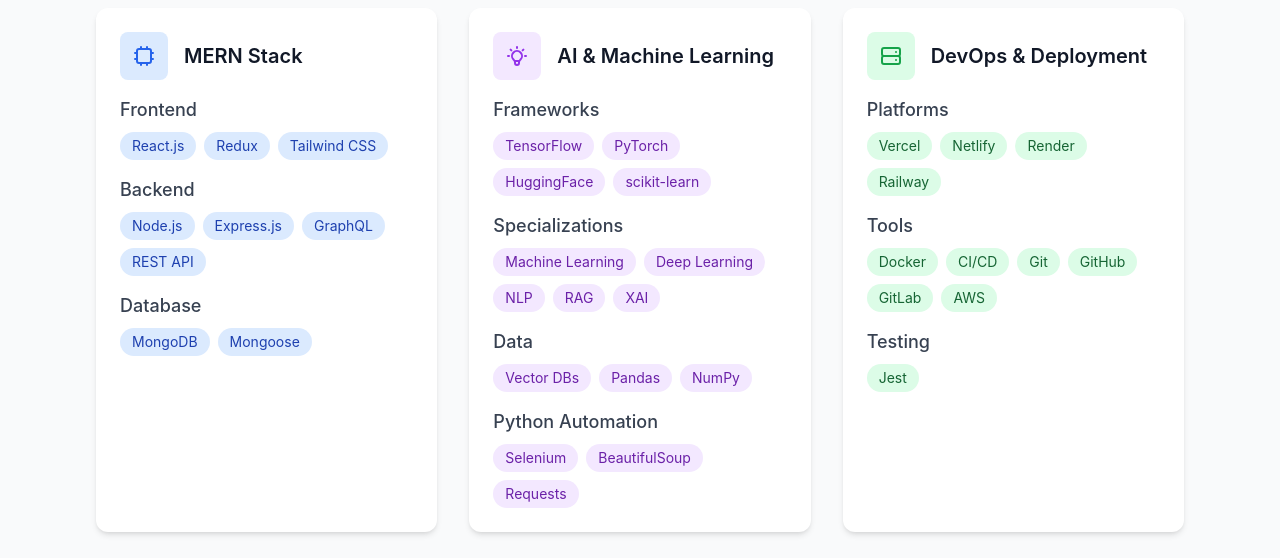
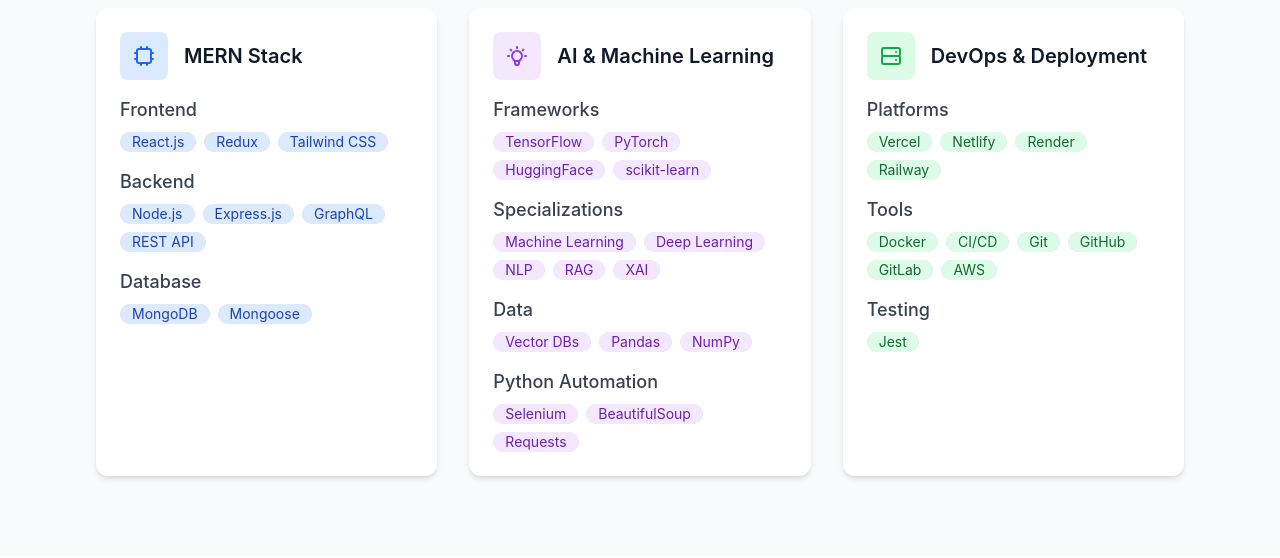
Before and after one commit to waqasAnsari-dev/Waqas_Portfolio, a React (Create React App) app: page / in a window 1280 px wide. Shown: the part 1020-1578 px from the top of the page. Built offline with nearby package versions, Linux system fonts and the light colour scheme; the HTML template or start-up script is replaced by a standard one.

Commit message:
Addedd some new Css edits

```diff
--- a/src/App.css
+++ b/src/App.css
@@ -99,3 +99,27 @@
 .animation-delay-4000 {
     animation-delay: 4s;
 }
+
+/* Animated gradient for borders */
+.border-gradient {
+    background: linear-gradient(270deg, #68802fff, #f472b6, #f472b6, #000000); /* your colors */
+    background-size: 600% 600%;
+}
+
+@keyframes animatedBorder {
+    0% {
+        background-position: 0% 50%;
+    }
+
+    50% {
+        background-position: 100% 50%;
+    }
+
+    100% {
+        background-position: 0% 50%;
+    }
+}
+
+.animate-animatedBorder {
+    animation: animatedBorder 5s linear infinite;
+}
--- a/src/components/Skills.js
+++ b/src/components/Skills.js
@@ -1,4 +1,5 @@
 import React from 'react';
+import '../App.css'; // Make sure to import the CSS for animation
 
 const Skills = () => {
     const skillsData = [
@@ -10,12 +11,12 @@
                 </svg>
             ),
             categories: [
-        { name: 'Frontend', skills: ['React.js',  'Redux', 'Tailwind CSS'] },
+                { name: 'Frontend', skills: ['React.js', 'Redux', 'Tailwind CSS'] },
                 { name: 'Backend', skills: ['Node.js', 'Express.js', 'GraphQL', 'REST API'] },
                 { name: 'Database', skills: ['MongoDB', 'Mongoose'] },
             ],
             bgColor: 'bg-blue-100 dark:bg-blue-900/30',
-      textColor: 'text-blue-800 dark:text-blue-400',
+            textColor: 'text-blue-800 dark:text-violet-200/100',
         },
         {
             title: 'AI & Machine Learning',
@@ -28,10 +29,10 @@
                 { name: 'Frameworks', skills: ['TensorFlow', 'PyTorch', 'HuggingFace', 'scikit-learn'] },
                 { name: 'Specializations', skills: ['Machine Learning', 'Deep Learning', 'NLP', 'RAG', 'XAI'] },
                 { name: 'Data', skills: ['Vector DBs', 'Pandas', 'NumPy'] },
-        {name:'Python Automation',skills:['Selenium','BeautifulSoup','Requests'] }
+                { name: 'Python Automation', skills: ['Selenium', 'BeautifulSoup', 'Requests'] }
             ],
             bgColor: 'bg-purple-100 dark:bg-purple-900/30',
-      textColor: 'text-purple-800 dark:text-purple-400',
+            textColor: 'text-purple-800 dark:text-yellow-400',
         },
         {
             title: 'DevOps & Deployment',
@@ -42,8 +43,8 @@
             ),
             categories: [
                 { name: 'Platforms', skills: ['Vercel', 'Netlify', 'Render', 'Railway'] },
-        { name: 'Tools', skills: ['Docker', 'CI/CD', 'Git','GitHub','GitLab', 'AWS'] },
-        { name: 'Testing', skills: ['Jest', ] },
+                { name: 'Tools', skills: ['Docker', 'CI/CD', 'Git', 'GitHub', 'GitLab', 'AWS'] },
+                { name: 'Testing', skills: ['Jest'] },
             ],
             bgColor: 'bg-green-100 dark:bg-green-900/30',
             textColor: 'text-green-800 dark:text-green-400',
@@ -67,8 +68,13 @@
                                         <h4 className="text-lg font-medium text-gray-700 dark:text-gray-300 mb-2">{category.name}</h4>
                                         <div className="flex flex-wrap gap-2">
                                             {category.skills.map((skillName, skillIndex) => (
-                        <span key={skillIndex} className={`px-3 py-1 ${skill.bgColor} ${skill.textColor} rounded-full text-sm`}>
+                                                <span key={skillIndex} className="relative rounded-full text-sm z-0 overflow-hidden">
+                                                    {/* Animated border */}
+                                                    <span className="absolute inset-0 rounded-full opacity-50 animate-animatedBorder border-gradient"></span>
+                                                    {/* Inner content */}
+                                                    <span className={`relative px-3 py-1 rounded-full ${skill.bgColor} ${skill.textColor} z-10`}>
                                                         {skillName}
+                                                    </span>
                                                 </span>
                                             ))}
                                         </div>
```
Lines whose indentation alone changed are shown as unchanged.
